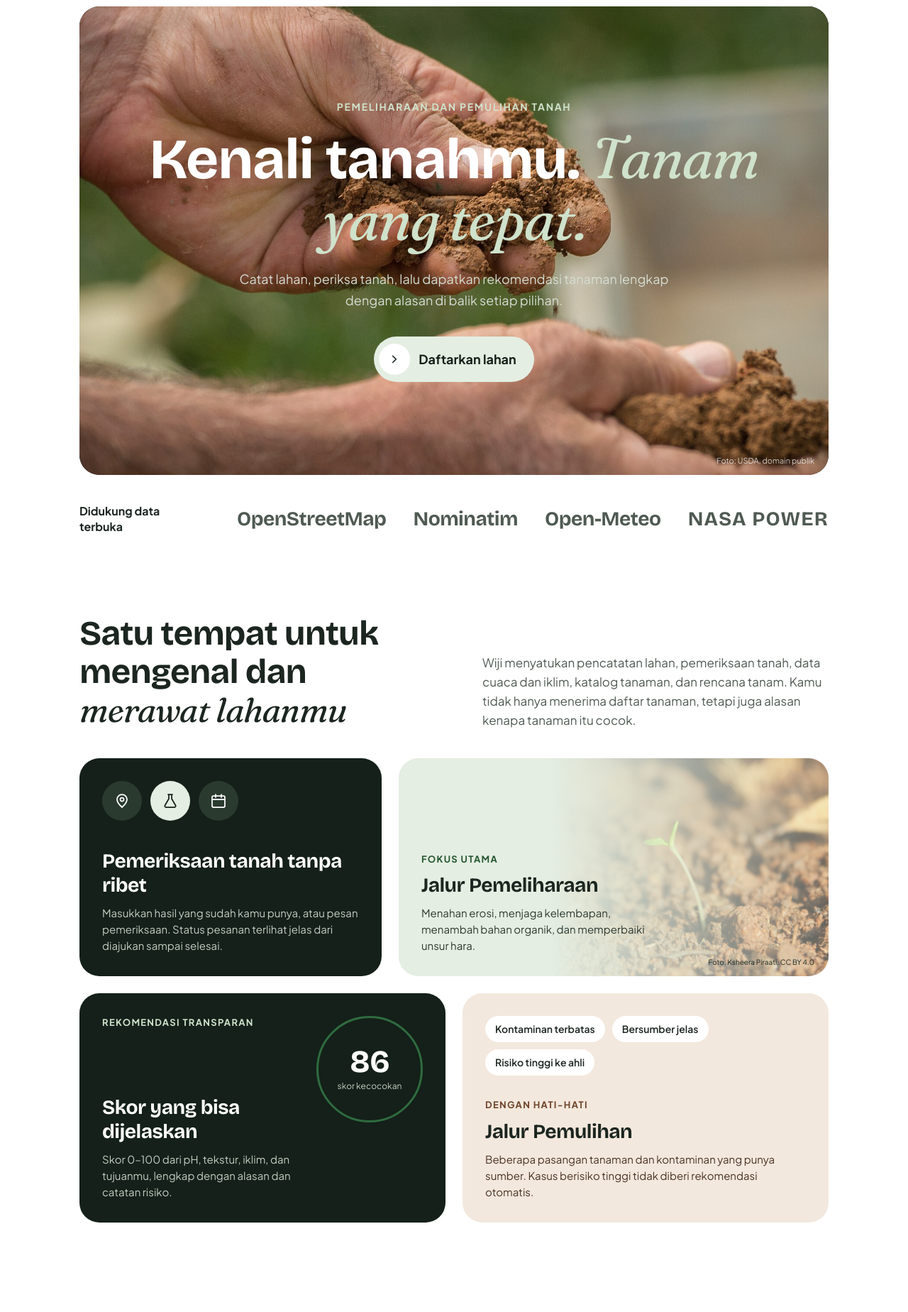
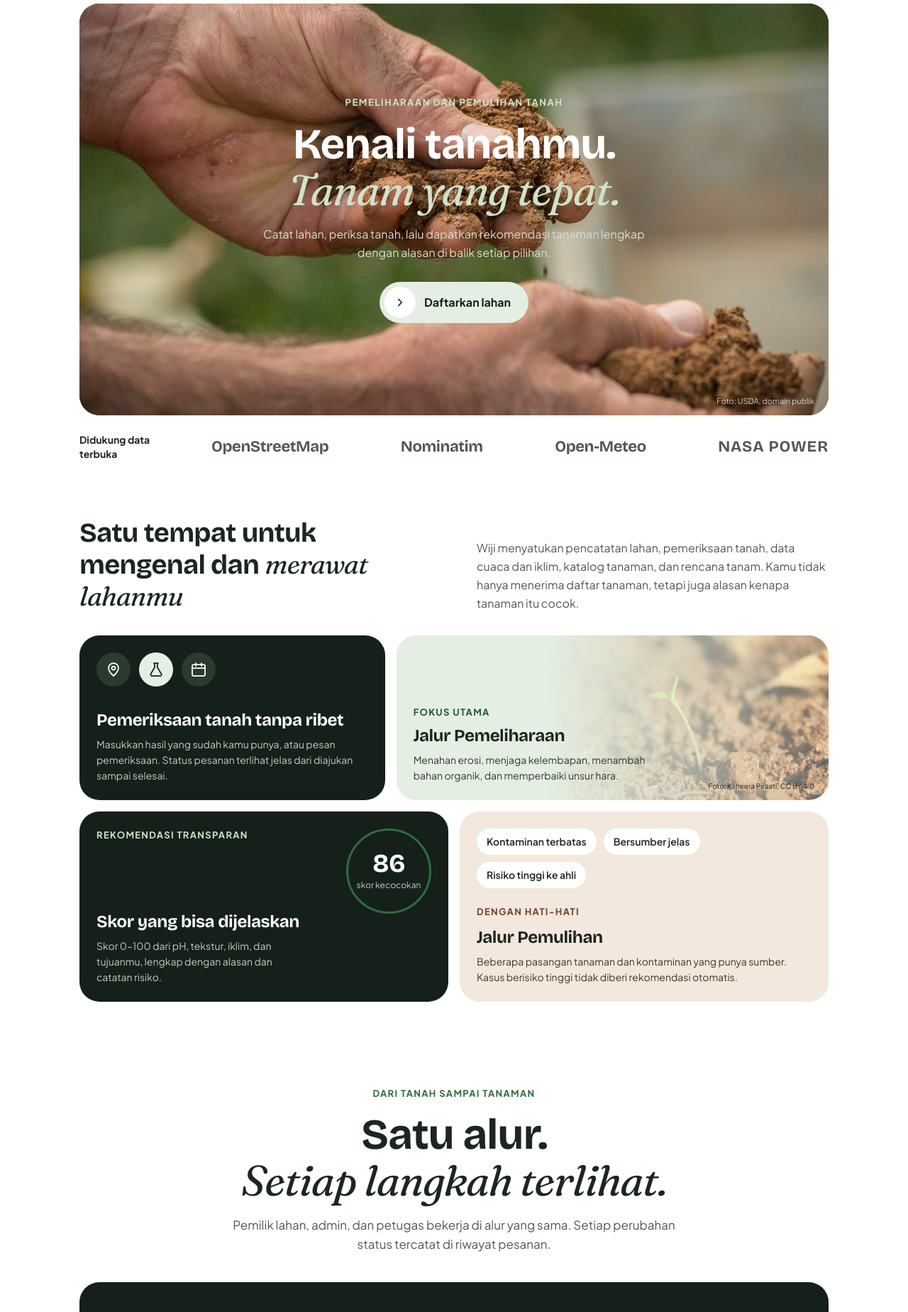
Before and after one commit to pbp-kelompok-d12/wiji, a Django app: page / in a window 1280 px wide. Shown: the part 72-1920 px from the top of the page at 71% size. Run offline with Django 5.2, Linux system fonts and the light colour scheme; some libraries are stand-ins or nearby versions.

Commit message:
style: make landing hero and intro section more compact

```diff
--- a/core/templates/core/landing.html
+++ b/core/templates/core/landing.html
@@ -7,19 +7,19 @@
 <div class="mx-auto w-full max-w-[1440px] px-5 md:px-10 xl:px-28">
 
   {# Hero #}
-  <section class="panel panel-dark relative mt-2 flex min-h-[560px] items-center justify-center md:min-h-[660px]">
+  <section class="hero panel panel-dark relative mt-1 flex items-center justify-center">
     <img src="{% static 'img/hero-tanah.jpg' %}" alt="" class="absolute inset-0 h-full w-full object-cover">
     <div class="absolute inset-0 bg-gradient-to-b from-forest/70 via-forest/60 to-forest/80"></div>
 
-    <div class="relative flex max-w-[980px] flex-col items-center px-6 py-16 text-center">
-      <p class="mb-5 text-sm font-bold uppercase tracking-[0.12em] text-mint">Pemeliharaan dan pemulihan tanah</p>
-      <h1 class="heading text-[44px] leading-[1.05] text-white sm:text-6xl lg:text-[80px] lg:leading-[84px]">
+    <div class="relative flex max-w-[860px] flex-col items-center px-6 py-8 text-center">
+      <p class="mb-4 text-[13px] font-bold uppercase tracking-[0.12em] text-mint">Pemeliharaan dan pemulihan tanah</p>
+      <h1 class="heading text-balance text-[38px] leading-[1.05] text-white sm:text-5xl lg:text-[60px] lg:leading-[64px]">
         Kenali tanahmu. <span class="heading-accent text-mint">Tanam yang tepat.</span>
       </h1>
-      <p class="mt-6 max-w-[620px] text-lg leading-[30px] text-on-dark-soft">
+      <p class="mt-4 max-w-[540px] text-base leading-[26px] text-on-dark-soft">
         Catat lahan, periksa tanah, lalu dapatkan rekomendasi tanaman lengkap dengan alasan di balik setiap pilihan.
       </p>
-      <a href="{% url 'accounts:register' %}" class="btn btn-leaf btn-lead btn-lead--white mt-9 !min-h-16 !text-lg">
+      <a href="{% url 'accounts:register' %}" class="btn btn-leaf btn-lead btn-lead--white mt-7 !min-h-14 !text-base">
         <span class="btn-lead__icon"><img src="{% static 'icons/arrow-chevron.svg' %}" alt=""></span>
         Daftarkan lahan
       </a>
@@ -29,9 +29,9 @@
   </section>
 
   {# Sumber data #}
-  <section class="flex flex-col gap-6 py-10 md:flex-row md:items-center md:gap-[72px]" aria-label="Sumber data">
-    <p class="w-[150px] shrink-0 text-base font-bold leading-[22px]">Didukung data terbuka</p>
-    <ul class="heading flex flex-1 flex-wrap items-center justify-between gap-x-8 gap-y-3 text-2xl text-ink-soft md:text-[28px]">
+  <section class="flex flex-col gap-3 py-6 md:flex-row md:items-center md:gap-14" aria-label="Sumber data">
+    <p class="w-[130px] shrink-0 text-sm font-bold leading-5">Didukung data terbuka</p>
+    <ul class="heading flex flex-1 flex-wrap items-center justify-between gap-x-8 gap-y-3 text-lg text-ink-soft md:text-[22px]">
       <li>OpenStreetMap</li>
       <li>Nominatim</li>
       <li>Open-Meteo</li>
@@ -40,63 +40,63 @@
   </section>
 
   {# Cara kerja #}
-  <section id="cara-kerja" class="scroll-mt-6 py-16 md:py-[72px]">
-    <div class="grid items-end gap-6 md:grid-cols-2 md:gap-20">
-      <h2 class="heading text-4xl md:text-5xl md:leading-[54px]">
+  <section id="cara-kerja" class="scroll-mt-24 py-12 md:py-14">
+    <div class="reveal grid items-end gap-6 md:grid-cols-2 md:gap-16">
+      <h2 class="heading text-3xl md:text-[38px] md:leading-[44px]">
         Satu tempat untuk mengenal dan <span class="heading-accent">merawat lahanmu</span>
       </h2>
-      <p class="text-[17px] leading-[27px] text-ink-soft">
+      <p class="text-base leading-[26px] text-ink-soft">
         Wiji menyatukan pencatatan lahan, pemeriksaan tanah, data cuaca dan iklim, katalog tanaman, dan rencana tanam.
         Kamu tidak hanya menerima daftar tanaman, tetapi juga alasan kenapa tanaman itu cocok.
       </p>
     </div>
 
-    <div class="mt-10 grid gap-6 md:grid-cols-12">
-      <article class="panel panel-dark flex min-h-[276px] flex-col justify-between gap-10 p-8 md:col-span-5">
+    <div class="mt-8 grid gap-4 md:grid-cols-12">
+      <article style="--i:0" class="reveal panel panel-dark flex min-h-[224px] flex-col justify-between gap-8 p-6 md:col-span-5">
         <div class="flex gap-3">
-          <span class="grid size-14 place-items-center rounded-full bg-forest-soft"><img src="{% static 'icons/feature-1.svg' %}" alt="" class="size-6"></span>
-          <span class="grid size-14 place-items-center rounded-full bg-leaf"><img src="{% static 'icons/feature-2.svg' %}" alt="" class="size-6"></span>
-          <span class="grid size-14 place-items-center rounded-full bg-forest-soft"><img src="{% static 'icons/feature-3.svg' %}" alt="" class="size-6"></span>
+          <span class="grid size-12 place-items-center rounded-full bg-forest-soft"><img src="{% static 'icons/feature-1.svg' %}" alt="" class="size-6"></span>
+          <span class="grid size-12 place-items-center rounded-full bg-leaf"><img src="{% static 'icons/feature-2.svg' %}" alt="" class="size-6"></span>
+          <span class="grid size-12 place-items-center rounded-full bg-forest-soft"><img src="{% static 'icons/feature-3.svg' %}" alt="" class="size-6"></span>
         </div>
         <div>
-          <h3 class="heading text-[28px] leading-[34px]">Pemeriksaan tanah tanpa ribet</h3>
-          <p class="mt-2.5 text-[15px] leading-[23px] text-on-dark">
+          <h3 class="heading text-2xl leading-[30px]">Pemeriksaan tanah tanpa ribet</h3>
+          <p class="mt-2 text-sm leading-[22px] text-on-dark">
             Masukkan hasil yang sudah kamu punya, atau pesan pemeriksaan. Status pesanan terlihat jelas dari diajukan sampai selesai.
           </p>
         </div>
       </article>
 
-      <article id="dua-jalur" class="panel panel-leaf relative min-h-[276px] scroll-mt-6 md:col-span-7">
+      <article style="--i:1" id="dua-jalur" class="reveal panel panel-leaf relative min-h-[224px] scroll-mt-24 md:col-span-7">
         <img src="{% static 'img/tunas-muda.jpg' %}" alt="" class="absolute inset-y-0 right-0 h-full w-2/3 object-cover opacity-60">
         <div class="absolute inset-0 bg-gradient-to-r from-leaf from-35% via-leaf/75 to-leaf/15"></div>
-        <div class="relative flex h-full max-w-[380px] flex-col justify-end gap-2.5 p-8 pt-32">
+        <div class="relative flex h-full max-w-[380px] flex-col justify-end gap-2 p-6 pt-24">
           <p class="eyebrow !text-moss-deep">Fokus utama</p>
-          <h3 class="heading text-[28px] leading-[34px]">Jalur Pemeliharaan</h3>
-          <p class="text-[15px] leading-[23px] text-[color:var(--color-ink-on-leaf)]">
+          <h3 class="heading text-2xl leading-[30px]">Jalur Pemeliharaan</h3>
+          <p class="text-sm leading-[22px] text-[color:var(--color-ink-on-leaf)]">
             Menahan erosi, menjaga kelembapan, menambah bahan organik, dan memperbaiki unsur hara.
           </p>
         </div>
         <p class="absolute bottom-3 right-5 text-[10px] text-[color:var(--color-ink-on-leaf)]/80">Foto: Ksheera Piraati, CC BY 4.0</p>
       </article>
 
-      <article class="panel panel-dark flex min-h-[276px] flex-col justify-between gap-8 p-8 md:col-span-6 md:flex-row">
-        <div class="flex flex-col justify-between gap-8 md:max-w-[340px]">
+      <article style="--i:2" class="reveal panel panel-dark flex min-h-[224px] flex-col justify-between gap-6 p-6 md:col-span-6 md:flex-row">
+        <div class="flex flex-col justify-between gap-8 md:max-w-[300px]">
           <p class="eyebrow !text-mint">Rekomendasi transparan</p>
           <div>
-            <h3 class="heading text-[28px] leading-[34px]">Skor yang bisa dijelaskan</h3>
-            <p class="mt-2.5 text-[15px] leading-[23px] text-on-dark">
+            <h3 class="heading text-2xl leading-[30px]">Skor yang bisa dijelaskan</h3>
+            <p class="mt-2 text-sm leading-[22px] text-on-dark">
               Skor 0–100 dari pH, tekstur, iklim, dan tujuanmu, lengkap dengan alasan dan catatan risiko.
             </p>
           </div>
         </div>
         {# Contoh skor, cuma ilustrasi #}
-        <div class="flex size-[150px] shrink-0 flex-col items-center justify-center self-center rounded-full border-[3.9px] border-moss md:self-start" aria-hidden="true">
-          <span class="heading text-[44px] leading-none">86</span>
+        <div class="flex size-[120px] shrink-0 flex-col items-center justify-center self-center rounded-full border-[3.9px] border-moss md:self-start" aria-hidden="true">
+          <span class="heading text-[36px] leading-none">86</span>
           <span class="mt-1 text-xs text-on-dark">skor kecocokan</span>
         </div>
       </article>
 
-      <article class="panel panel-sand flex min-h-[276px] flex-col justify-between gap-8 p-8 md:col-span-6">
+      <article style="--i:3" class="reveal panel panel-sand flex min-h-[224px] flex-col justify-between gap-6 p-6 md:col-span-6">
         <ul class="flex flex-wrap gap-2.5">
           <li class="badge badge-chip">Kontaminan terbatas</li>
           <li class="badge badge-chip">Bersumber jelas</li>
@@ -104,8 +104,8 @@
         </ul>
         <div>
           <p class="eyebrow !text-clay-deep">Dengan hati-hati</p>
-          <h3 class="heading mt-2.5 text-[28px] leading-[34px]">Jalur Pemulihan</h3>
-          <p class="mt-2.5 text-[15px] leading-[23px] text-clay-ink">
+          <h3 class="heading mt-2.5 text-2xl leading-[30px]">Jalur Pemulihan</h3>
+          <p class="mt-2 text-sm leading-[22px] text-clay-ink">
             Beberapa pasangan tanaman dan kontaminan yang punya sumber. Kasus berisiko tinggi tidak diberi rekomendasi otomatis.
           </p>
         </div>
@@ -114,8 +114,8 @@
   </section>
 
   {# Alur #}
-  <section id="alur" class="scroll-mt-6 py-12 md:py-16">
-    <div class="mx-auto flex max-w-[640px] flex-col items-center gap-4 text-center">
+  <section id="alur" class="scroll-mt-24 py-12 md:py-16">
+    <div class="reveal mx-auto flex max-w-[640px] flex-col items-center gap-4 text-center">
       <p class="eyebrow">Dari tanah sampai tanaman</p>
       <h2 class="heading text-4xl md:text-[60px] md:leading-[64px]">
         Satu alur.<br><span class="heading-accent">Setiap langkah terlihat.</span>
@@ -125,7 +125,7 @@
       </p>
     </div>
 
-    <div class="panel panel-dark mt-10 grid overflow-hidden lg:grid-cols-[540px_1fr] lg:gap-12">
+    <div class="reveal panel panel-dark mt-10 grid overflow-hidden lg:grid-cols-[540px_1fr] lg:gap-12">
       <div class="flex flex-col justify-center gap-[18px] p-8 md:p-12 lg:py-12 lg:pl-14 lg:pr-0">
         <h3 class="heading text-[32px] md:text-[40px] md:leading-[46px]">Untuk pemilik lahan</h3>
         <p class="text-base leading-[25px] text-on-dark">
@@ -170,8 +170,8 @@
   </section>
 
   {# Katalog #}
-  <section id="katalog" class="scroll-mt-6 py-12 md:py-16">
-    <div class="flex flex-col gap-4 sm:flex-row sm:items-end sm:justify-between">
+  <section id="katalog" class="scroll-mt-24 py-12 md:py-16">
+    <div class="reveal flex flex-col gap-4 sm:flex-row sm:items-end sm:justify-between">
       <h2 class="heading text-4xl md:text-[44px] md:leading-[50px]">Dari katalog <span class="heading-accent">tanaman</span></h2>
       {# Halaman katalog belum ada (Modul D) #}
       <a href="#katalog" class="btn btn-outline self-start sm:self-auto">Lihat semua tanaman</a>
@@ -179,7 +179,7 @@
 
     <ul class="mt-7 grid gap-6 sm:grid-cols-2 lg:grid-cols-4">
       {% for plant in featured_plants %}
-      <li class="plant-card">
+      <li class="reveal plant-card" style="--i:{{ forloop.counter0 }}">
         <div class="plant-card__photo">[Foto tanaman]</div>
         <div class="flex flex-col gap-1 px-[22px] pb-5 pt-4">
           <h3 class="heading text-xl leading-normal">{{ plant.name }}</h3>
@@ -190,9 +190,9 @@
       {% endfor %}
     </ul>
 
-    <div class="panel panel-leaf mt-10 flex flex-col items-start justify-between gap-6 px-8 py-10 md:min-h-[180px] md:flex-row md:items-center md:px-12">
+    <div class="reveal panel panel-leaf mt-10 flex flex-col items-start justify-between gap-6 px-8 py-10 md:min-h-[180px] md:flex-row md:items-center md:px-12">
       <h2 class="heading text-3xl md:text-4xl md:leading-[42px]">Siap merawat <span class="heading-accent">lahanmu?</span></h2>
-      <a href="{% url 'accounts:register' %}" class="btn btn-primary btn-lead !min-h-[60px] !text-[17px]">
+      <a href="{% url 'accounts:register' %}" class="btn btn-primary btn-lead !min-h-[60px] !text-[17px]" style="--r:24px">
         <span class="btn-lead__icon"><img src="{% static 'icons/arrow-chevron.svg' %}" alt=""></span>
         Daftar gratis
       </a>
```
